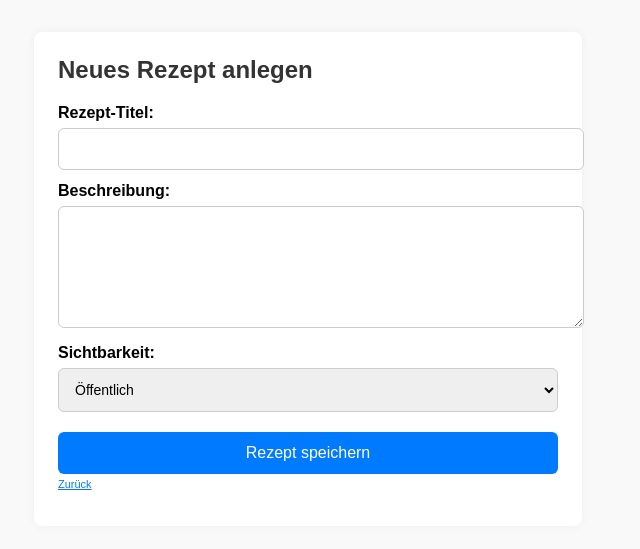
After one commit to JJP04/SkSy-Gruppe-C, a Flask app: page /recipe/create in a window 1280 px wide. The commit adds this page. Shown: the top 549 px of the page, without its empty margins (332-972 px from the left). Run offline with Flask 3, Linux system fonts and the light colour scheme.

Commit message:
implemented basic create recipe functionality

```diff
--- a/rezeptapp/app/auth.py
+++ b/rezeptapp/app/auth.py
@@ -1,6 +1,6 @@
 from flask import Blueprint, render_template, redirect, url_for, request, flash, session
 from sqlalchemy import func
-
+from flask_login import login_user
 from .models import User
 from .extensions import db
 import random
@@ -45,6 +45,7 @@ def login():
 
             if user and user.check_password(password):
                 # Login erfolgreich
+                login_user(user)
                 return redirect(url_for('dashboard.dashboard'))
             else:
                 flash('Falsche Email oder Passwort.', 'error')
--- /dev/null
+++ b/rezeptapp/app/recipe.py
@@ -0,0 +1,30 @@
+from flask import Blueprint, render_template, redirect, url_for, request, flash, session
+from sqlalchemy import func
+from flask_login import current_user
+from .models import User, Recipe
+from .extensions import db
+
+
+recipe_bp = Blueprint('recipe', __name__)
+
+@recipe_bp.route('/recipe/create', methods=['GET', 'POST'])
+def create():
+    if request.method == 'POST':
+        title = request.form['title']
+        description = request.form['description']
+        visibility = request.form['visibility']
+        author = current_user  # oder current_user.id
+
+        neues_rezept = Recipe(
+            title=title,
+            description=description,
+            visibility=visibility,
+            user_id=author.id  # wichtig: das User-FK-Feld
+        )
+        db.session.add(neues_rezept)
+        db.session.commit()
+        return redirect(url_for('dashboard.dashboard'))
+
+
+
+    return render_template('recipe.html')
--- a/rezeptapp/app/templates/dashboard.html
+++ b/rezeptapp/app/templates/dashboard.html
@@ -55,6 +55,12 @@
     <a href="{{ url_for('auth.login') }}" class="top-right-btn-link">
         <button class="top-right-btn">Anmelden</button>
     </a>
+
+</div>
+<div class="container">
+    <a href="{{ url_for('recipe.create') }}" class="top-right-btn-link">
+        <button class="top-right-btn">Rezept erstellen</button>
+    </a>
 </div>
 
 </body>
--- /dev/null
+++ b/rezeptapp/app/templates/recipe.html
@@ -0,0 +1,106 @@
+<!DOCTYPE html>
+<html lang="de">
+<head>
+    <meta charset="UTF-8">
+    <title>Rezept anlegen</title>
+    <style>
+        body {
+            font-family: Arial, sans-serif;
+            padding: 24px;
+            background-color: #f9f9f9;
+        }
+
+        .container {
+            max-width: 500px;
+            margin: auto;
+            background: white;
+            padding: 24px;
+            border-radius: 8px;
+            box-shadow: 0 0 10px rgba(0, 0, 0, 0.05);
+        }
+
+        h2 {
+            margin-top: 0;
+            color: #333;
+        }
+
+        h4,
+        a.h4 {
+            font-size: 11px;
+            color: #007bff;
+            margin-top: 0;
+            margin-bottom: 12px;
+            display: inline-block;
+        }
+
+        label {
+            display: block;
+            margin-top: 12px;
+            font-weight: bold;
+        }
+
+        input[type="text"],
+        textarea,
+        select {
+            width: 100%;
+            padding: 12px;
+            margin-top: 6px;
+            border: 1px solid #ccc;
+            border-radius: 6px;
+            font-size: 14px;
+        }
+
+        button {
+            margin-top: 20px;
+            width: 100%;
+            padding: 12px;
+            background-color: #007bff;
+            color: white;
+            border: none;
+            border-radius: 6px;
+            font-size: 16px;
+            cursor: pointer;
+        }
+
+        button:hover {
+            background-color: #0056b3;
+        }
+    </style>
+</head>
+<body>
+
+<div class="container">
+    <h2>Neues Rezept anlegen</h2>
+
+    {% with messages = get_flashed_messages(with_categories=true) %}
+      {% if messages %}
+        <ul class="flashes">
+          {% for category, message in messages %}
+            <li class="{{ category }}">{{ message }}</li>
+          {% endfor %}
+        </ul>
+      {% endif %}
+    {% endwith %}
+
+    <form method="post" action="{{ url_for('recipe.create') }}">
+        <label for="title">Rezept-Titel:</label>
+        <input type="text" id="title" name="title" required>
+
+        <label for="description">Beschreibung:</label>
+        <textarea id="description" name="description" rows="6" required></textarea>
+
+        <label for="visibility">Sichtbarkeit:</label>
+        <select id="visibility" name="visibility" required>
+            <option value="public">Öffentlich</option>
+            <option value="private">Privat</option>
+        </select>
+
+        <button type="submit">Rezept speichern</button>
+    </form>
+    <!-- Zurück-Button -->
+    <a href="{{ url_for('dashboard.dashboard') }}" class="h4">Zurück</a>
+
+</div>
+
+</body>
+</html>
--- a/rezeptapp/config.py
+++ b/rezeptapp/config.py
@@ -3,5 +3,5 @@ import os
 class Config:
     SECRET_KEY = 'geheim123'
     INSTANCE_PATH = os.path.join(os.path.abspath(os.path.dirname(__file__)), 'app', 'instance')
-    SQLALCHEMY_DATABASE_URI = 'sqlite:///' + os.path.join(INSTANCE_PATH, 'test.db')
+    SQLALCHEMY_DATABASE_URI = 'sqlite:///' + os.path.join(INSTANCE_PATH, 'database.db')
     SQLALCHEMY_TRACK_MODIFICATIONS = False
```
Also changed, not shown: rezeptapp/app/__init__.py (+10 -0 lines), rezeptapp/app/models.py (+11 -2 lines), rezeptapp/app/instance/database.db (added), rezeptapp/app/instance/test.db (deleted).
